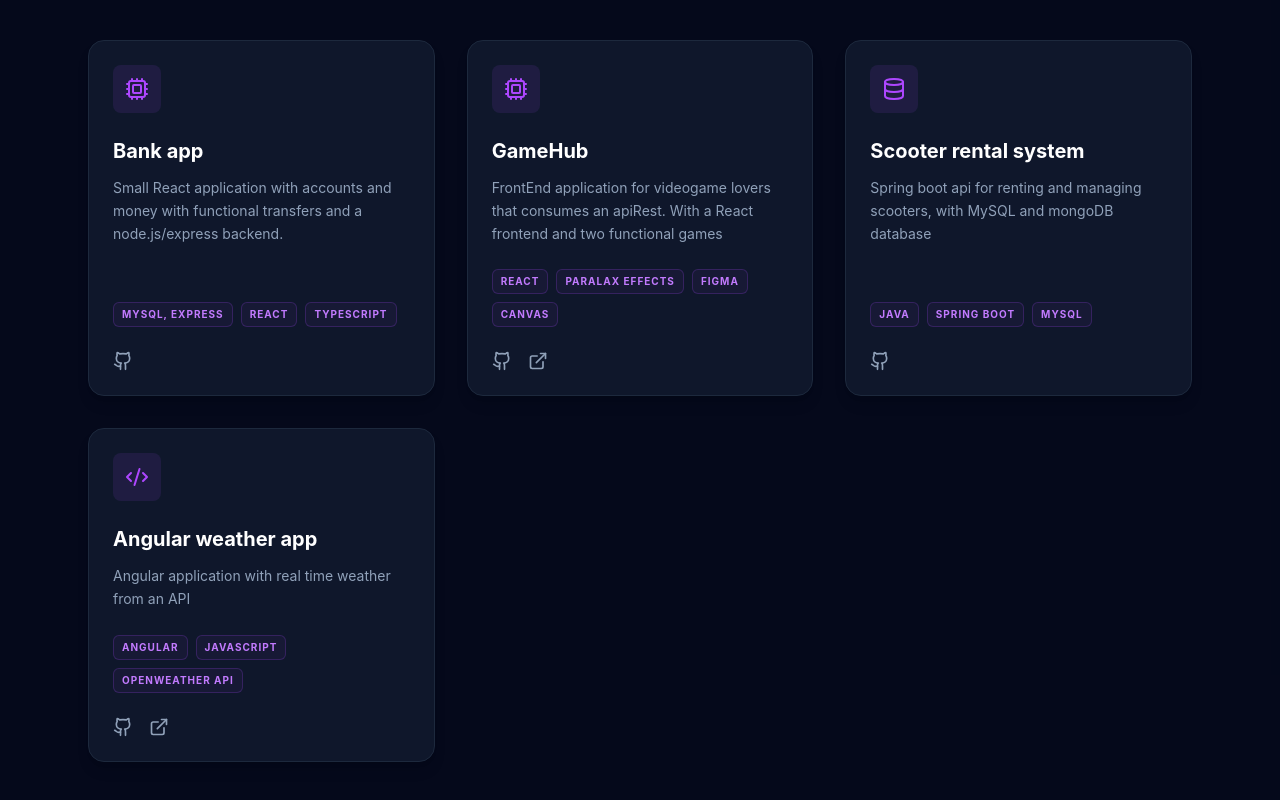
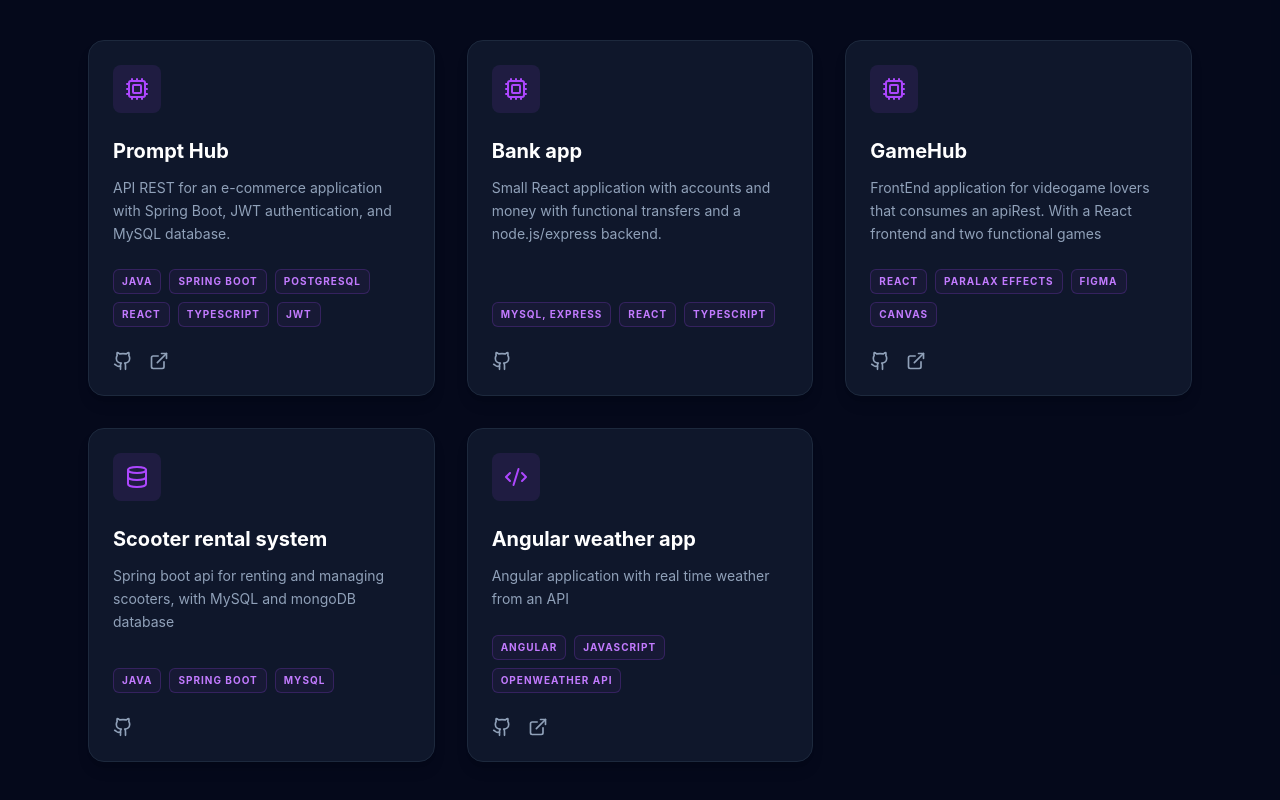
Before and after one commit to Tomirios2005/ReactPortfolio, a React (Vite) app: page / in a window 1280 px wide. Shown: the part 1358-2158 px from the top of the page. Built offline with nearby package versions, Linux system fonts and the light colour scheme.

Commit message:
new project! prompt hub

```diff
--- a/index.html
+++ b/index.html
@@ -9,5 +9,6 @@
   <body>
     <div id="root"></div>
     <script type="module" src="/src/main.tsx"></script>
+
   </body>
 </html>
--- a/src/App.tsx
+++ b/src/App.tsx
@@ -11,6 +11,15 @@ const App: React.FC = () => {
   const opacityHero = useTransform(scrollY, [0, 300], [1, 0]);
 
   const proyectos: Proyecto[] = [
+
+    {
+      titulo: "Prompt Hub",
+      desc: "API REST for an e-commerce application with Spring Boot, JWT authentication, and MySQL database.",
+      tech: ["Java", "Spring Boot", "PostgreSQL", "React", "TypeScript", "JWT"],
+      linkGithub: "https://github.com/Tomirios2005/PromptHub",
+      linkDeployment: "hhttps://prompt-hub-ecru.vercel.app/",
+      icono: <Cpu size={24} />
+    },
     {
       titulo: "Bank app",
       desc: "Small React application with accounts and money with functional transfers and a node.js/express backend.",
@@ -91,6 +100,7 @@ const App: React.FC = () => {
       </section>
 
       {/* FOOTER */}
+
       <footer className="py-20 text-center border-t border-slate-900">
         <div className="flex justify-center gap-6">
           <a href="mailto:tomirios2005@gmail.com" className="p-4 bg-slate-900 rounded-full hover:text-purple-500 transition-all border border-slate-800"><Mail size={24} /></a>
```
